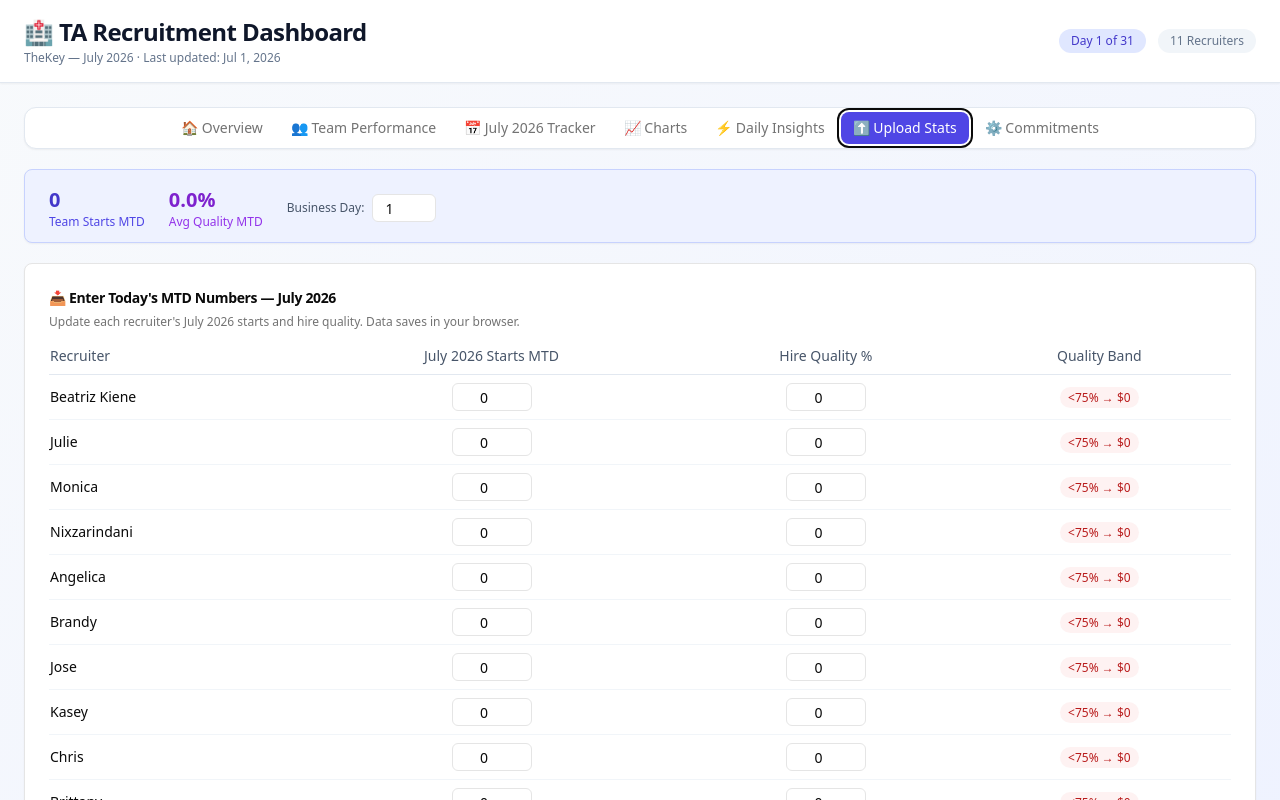
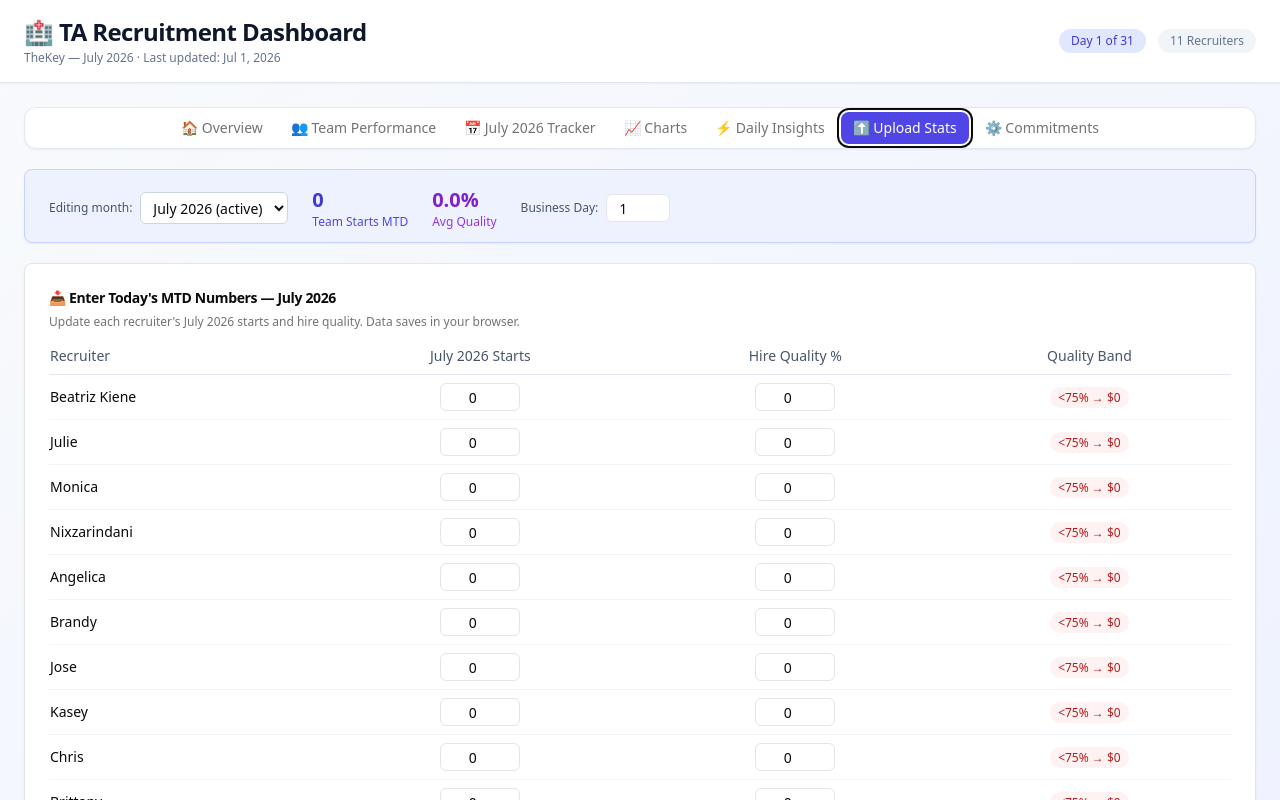
Before and after one commit to dcoleman0425/ta-recruitment-dashboard, a Next.js app: page / in a window 1280 px wide. Both pictures are taken after a click on the tab "⬆️ Upload Stats". Shown: the top 800 px of the page. Built offline with nearby package versions, Linux system fonts and the light colour scheme.

Commit message:
Allow editing any tracked month's numbers, not just the active one
Adds a month picker to Upload Stats so closed-out months (e.g. June) can still be corrected/finalized after the team rolls into the next active month.

```diff
--- a/components/upload-stats-tab.tsx
+++ b/components/upload-stats-tab.tsx
@@ -1,5 +1,5 @@
 "use client";
-import { useState } from "react";
+import { useState, useEffect } from "react";
 import { TeamData } from "@/lib/types";
 import { getMonthEntry, monthLabel } from "@/lib/months";
 import { Card, CardContent, CardHeader, CardTitle } from "@/components/ui/card";
@@ -14,16 +14,30 @@ interface Props {
 
 export function UploadStatsTab({ data, onUpdate }: Props) {
   const curKey = data.settings.currentMonthKey;
+  const trackedMonths = [...data.settings.months].sort((a, b) => b.key.localeCompare(a.key)); // newest first
+  const [editingKey, setEditingKey] = useState(curKey);
+  const isCurrentMonth = editingKey === curKey;
+
   const [currentDay, setCurrentDay] = useState(data.settings.currentDay);
   const [stats, setStats] = useState<Record<string, { starts: number; quality: number }>>(
     Object.fromEntries(
       data.recruiters.map(r => {
-        const e = getMonthEntry(r.months, curKey);
+        const e = getMonthEntry(r.months, editingKey);
         return [r.id, { starts: e.starts, quality: e.quality }];
       })
     )
   );
   const [saved, setSaved] = useState(false);
+
+  // Reload the stats form whenever the user switches which month they're editing
+  useEffect(() => {
+    setStats(Object.fromEntries(
+      data.recruiters.map(r => {
+        const e = getMonthEntry(r.months, editingKey);
+        return [r.id, { starts: e.starts, quality: e.quality }];
+      })
+    ));
+  }, [editingKey]); // eslint-disable-line react-hooks/exhaustive-deps
 
   const handleChange = (id: string, field: "starts" | "quality", raw: string) => {
     const val = parseFloat(raw) || 0;
@@ -36,14 +50,14 @@ export function UploadStatsTab({ data, onUpdate }: Props) {
   const handleSave = () => {
     const updated: TeamData = {
       ...data,
-      settings: { ...data.settings, currentDay },
+      settings: isCurrentMonth ? { ...data.settings, currentDay } : data.settings,
       recruiters: data.recruiters.map(r => {
-        const e = getMonthEntry(r.months, curKey);
+        const e = getMonthEntry(r.months, editingKey);
         return {
           ...r,
           months: {
             ...r.months,
-            [curKey]: {
+            [editingKey]: {
               ...e,
               starts: stats[r.id]?.starts ?? e.starts,
               quality: stats[r.id]?.quality ?? e.quality,
@@ -67,15 +81,30 @@ export function UploadStatsTab({ data, onUpdate }: Props) {
   return (
     <div className="space-y-5">
       <Card className="bg-indigo-50 border-indigo-200">
-        <CardContent className="pt-4 pb-3 flex flex-wrap gap-6">
+        <CardContent className="pt-4 pb-3 flex flex-wrap items-center gap-6">
+          <div className="flex items-center gap-2">
+            <label className="text-xs font-medium text-slate-600 whitespace-nowrap">Editing month:</label>
+            <select
+              value={editingKey}
+              onChange={e => setEditingKey(e.target.value)}
+              className="h-8 text-sm rounded-md border border-slate-300 bg-white px-2"
+            >
+              {trackedMonths.map(m => (
+                <option key={m.key} value={m.key}>
+                  {monthLabel(m.key)}{m.key === curKey ? " (active)" : " (final)"}
+                </option>
+              ))}
+            </select>
+          </div>
           <div>
             <div className="text-xl font-bold text-indigo-700">{teamTotal}</div>
-            <div className="text-xs text-indigo-600">Team Starts MTD</div>
+            <div className="text-xs text-indigo-600">Team Starts {isCurrentMonth ? "MTD" : "(Final)"}</div>
           </div>
           <div>
             <div className="text-xl font-bold text-purple-700">{avgQuality}%</div>
-            <div className="text-xs text-purple-600">Avg Quality MTD</div>
+            <div className="text-xs text-purple-600">Avg Quality</div>
           </div>
+          {isCurrentMonth && (
             <div className="flex items-center gap-2">
               <label className="text-xs font-medium text-slate-600 whitespace-nowrap">Business Day:</label>
               <Input
@@ -87,13 +116,20 @@ export function UploadStatsTab({ data, onUpdate }: Props) {
                 className="w-16 h-7 text-sm"
               />
             </div>
+          )}
         </CardContent>
       </Card>
 
       <Card>
         <CardHeader className="pb-2">
-          <CardTitle className="text-sm">📥 Enter Today's MTD Numbers — {monthLabel(curKey)}</CardTitle>
-          <p className="text-xs text-muted-foreground">Update each recruiter's {monthLabel(curKey)} starts and hire quality. Data saves in your browser.</p>
+          <CardTitle className="text-sm">
+            {isCurrentMonth ? "📥 Enter Today's MTD Numbers" : "📝 Edit Final Numbers"} — {monthLabel(editingKey)}
+          </CardTitle>
+          <p className="text-xs text-muted-foreground">
+            {isCurrentMonth
+              ? `Update each recruiter's ${monthLabel(editingKey)} starts and hire quality. Data saves in your browser.`
+              : `${monthLabel(editingKey)} is closed out — use this to correct or finalize each recruiter's actual starts and hire quality for that month.`}
+          </p>
         </CardHeader>
         <CardContent>
           <div className="overflow-x-auto">
@@ -101,7 +137,7 @@ export function UploadStatsTab({ data, onUpdate }: Props) {
               <thead>
                 <tr className="border-b border-slate-200">
                   <th className="text-left py-2 pr-4 font-medium text-slate-600">Recruiter</th>
-                  <th className="text-center py-2 px-3 font-medium text-slate-600">{monthLabel(curKey)} Starts MTD</th>
+                  <th className="text-center py-2 px-3 font-medium text-slate-600">{monthLabel(editingKey)} Starts</th>
                   <th className="text-center py-2 px-3 font-medium text-slate-600">Hire Quality %</th>
                   <th className="text-center py-2 px-3 font-medium text-slate-600">Quality Band</th>
                 </tr>
@@ -158,7 +194,7 @@ export function UploadStatsTab({ data, onUpdate }: Props) {
           className={saved ? "bg-green-600 hover:bg-green-700" : "bg-indigo-600 hover:bg-indigo-700"}
           size="lg"
         >
-          {saved ? "✓ Saved! All tabs updated." : "Save & Update Dashboard"}
+          {saved ? "✓ Saved! All tabs updated." : `Save ${monthLabel(editingKey)} & Update Dashboard`}
         </Button>
       </div>
     </div>
```
Also changed, not shown: 1 other file (tests, documents, lock files or other folders). Lines whose indentation alone changed are shown as unchanged.
